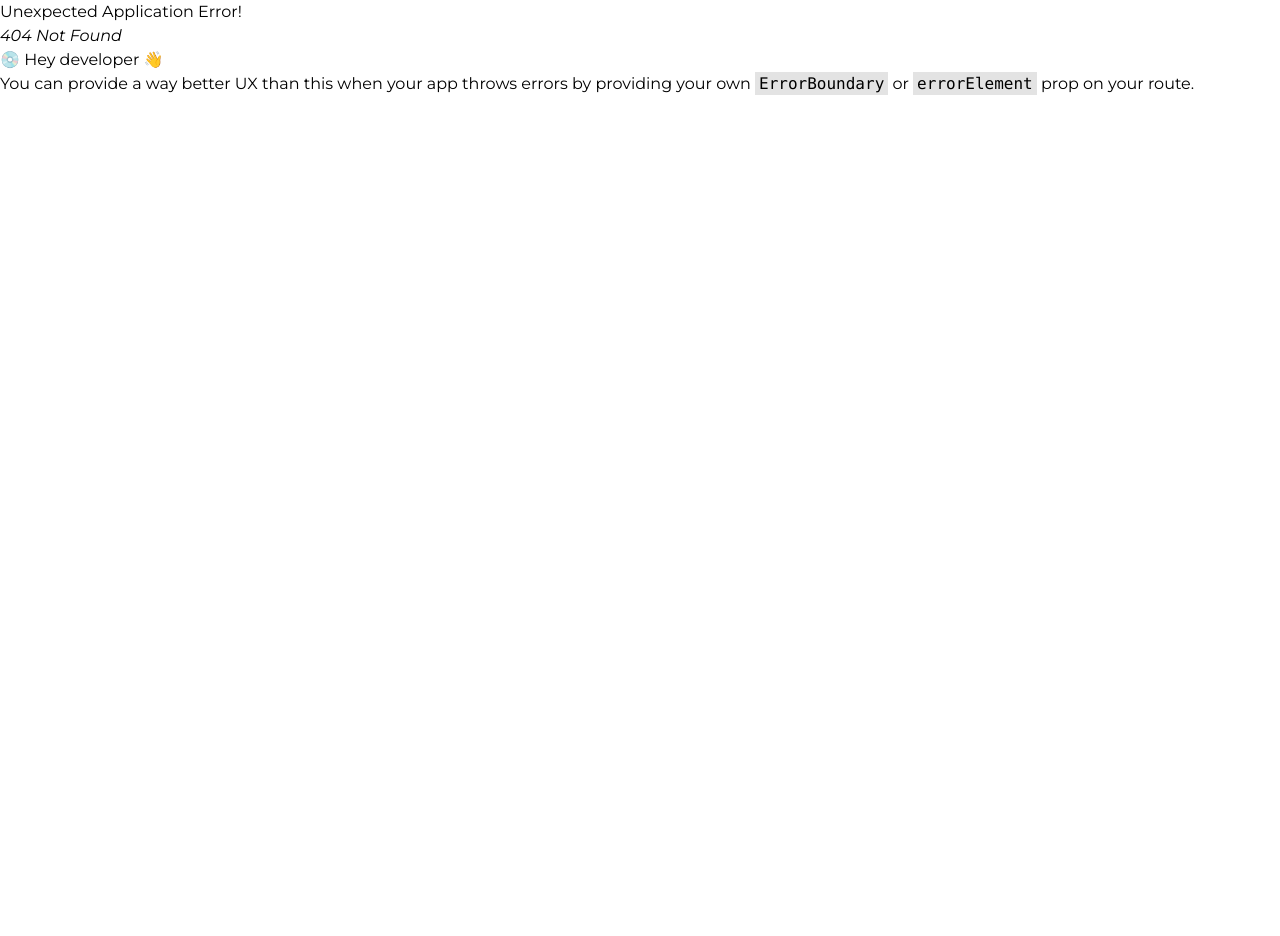
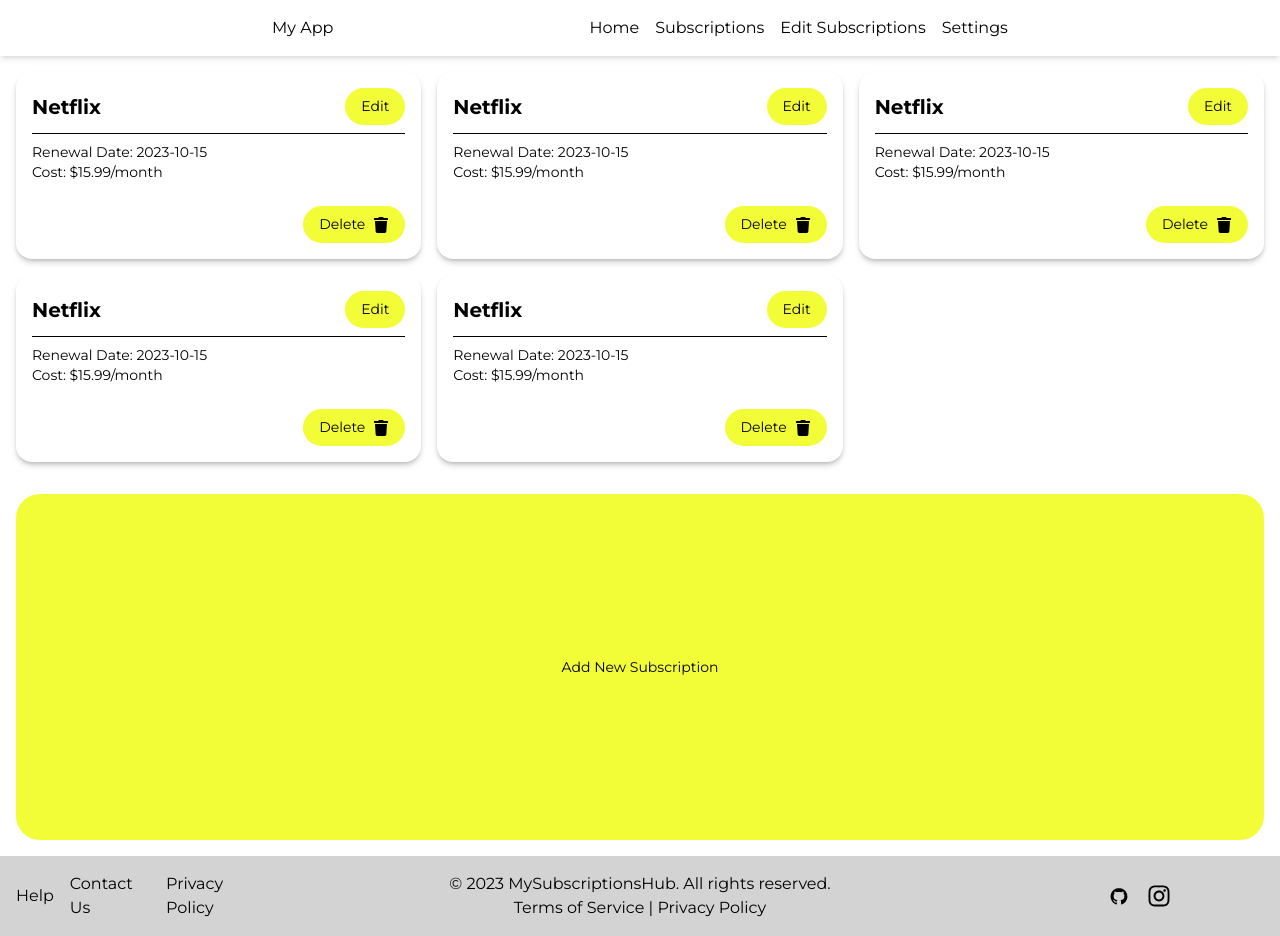
Before and after one commit to caiofmbarbosa/finance-control, a React (Vite) app in the folder frontend/: page /subscriptions in a window 1280 px wide. Before the commit this address had no page. Before the commit the page ends 800 px from the top, so only its background shows below. Built offline with nearby package versions, Linux system fonts and the light colour scheme.

Commit message:
feat: creating subscription card

```diff
--- /dev/null
+++ b/frontend/src/components/CustomButton.tsx
@@ -0,0 +1,21 @@
+import type { CustomButtonInterface } from "@/interfaces/CustomButtonInterface"
+
+function CustomButton({
+  content,
+  children,
+  customClass,
+  noHover = false,
+  onClick,
+}: CustomButtonInterface) {
+  return (
+    <button
+      className={`bg-button-bg text-button cursor-pointer rounded-3xl px-4 py-2 ${customClass} ${noHover ? "" : "transition-transform duration-200 ease-in-out hover:scale-110"}`}
+      onClick={onClick}
+      type="button"
+    >
+      {children ? children : content || "Button"}
+    </button>
+  )
+}
+
+export default CustomButton
--- /dev/null
+++ b/frontend/src/components/SubscriptionCard.tsx
@@ -0,0 +1,29 @@
+import { TRASH_ICON_SIZE } from "@/consts/ParametricConsts"
+import type { SubscriptionCardInterface } from "@/interfaces/SubscriptionCardInterface"
+import { FaTrash } from "react-icons/fa"
+import CustomButton from "./CustomButton"
+
+// TODO take mocked data out and implements onClick functions
+function SubscriptionCard({ title, date, cost }: SubscriptionCardInterface) {
+  return (
+    <div className="flex flex-col gap-2 rounded-2xl p-4 shadow-md/20">
+      <div className="flex items-center justify-between border-b pb-2">
+        <span className="text-subscription-card-title font-bold">{title}</span>
+        <CustomButton content="Edit" onClick={() => {}} />
+      </div>
+
+      <div className="flex flex-col text-sm">
+        <span>Renewal Date: {date || new Date().toLocaleDateString()}</span>
+        <span>Cost: {cost || "$9.99"}/month</span>
+      </div>
+
+      <div className="mt-4 flex justify-end">
+        <CustomButton onClick={() => {}} customClass="flex items-center gap-2 justify-center">
+          Delete <FaTrash size={TRASH_ICON_SIZE} />
+        </CustomButton>
+      </div>
+    </div>
+  )
+}
+
+export default SubscriptionCard
--- /dev/null
+++ b/frontend/src/consts/ParametricConsts.ts
@@ -0,0 +1,2 @@
+export const ICON_SIZE = 24
+export const TRASH_ICON_SIZE = 16
--- a/frontend/src/index.css
+++ b/frontend/src/index.css
@@ -11,7 +11,14 @@
 }
 
 @theme {
+  /* Colors */
   --color-footer-bg: #d3d3d3;
+  --color-button-bg: #f2fc37;
+  --color-button-text: #030303;
+
+  /* Text sizes */
+  --text-subscription-card-title: 1.25rem;
+  --text-button: 0.875rem;
 }
 
 html,
--- /dev/null
+++ b/frontend/src/interfaces/CustomButtonInterface.ts
@@ -0,0 +1,9 @@
+interface CustomButtonInterface {
+  onClick: () => void
+  content?: string
+  children?: React.ReactNode
+  customClass?: string
+  noHover?: boolean
+}
+
+export type { CustomButtonInterface }
--- /dev/null
+++ b/frontend/src/interfaces/SubscriptionCardInterface.ts
@@ -0,0 +1,7 @@
+interface SubscriptionCardInterface {
+    title: string;
+    date: string;
+    cost: string;
+}
+
+export type { SubscriptionCardInterface }
--- /dev/null
+++ b/frontend/src/pages/subscriptions/Subscriptions.tsx
@@ -0,0 +1,25 @@
+import CustomButton from "@/components/CustomButton"
+import SubscriptionCard from "@/components/SubscriptionCard"
+
+// TODO take mocked data out and implement fetching real data
+function Subscriptions() {
+  return (
+    <main className="flex min-h-screen flex-col gap-8 p-4">
+      <section className="grid grid-cols-3 gap-4">
+        <SubscriptionCard title="Netflix" date="2023-10-15" cost="$15.99" />
+        <SubscriptionCard title="Netflix" date="2023-10-15" cost="$15.99" />
+        <SubscriptionCard title="Netflix" date="2023-10-15" cost="$15.99" />
+        <SubscriptionCard title="Netflix" date="2023-10-15" cost="$15.99" />
+        <SubscriptionCard title="Netflix" date="2023-10-15" cost="$15.99" />
+      </section>
+
+      <section className="grid w-full flex-1 flex-col">
+        <CustomButton onClick={() => {}} customClass="h-full w-full hover:font-bold transition-all ease" noHover>
+          Add New Subscription
+        </CustomButton>
+      </section>
+    </main>
+  )
+}
+
+export default Subscriptions
--- a/frontend/src/router/index.tsx
+++ b/frontend/src/router/index.tsx
@@ -5,7 +5,16 @@
     {
         path: "/",
         element: <SecurityLayout />,
-        children: []
+        children: [
+            {
+                index: true,
+                // lazy: () => import(/* webpackChunkName: "Home" */ "@/pages/Home").then(module => ({ Component: module.default }))
+            },
+            {
+                path: "subscriptions",
+                lazy: () => import(/* webpackChunkName: "Subscriptions" */ "@/pages/subscriptions/Subscriptions").then(module => ({ Component: module.default }))
+            },
+        ]
     }
 ])
 
```
